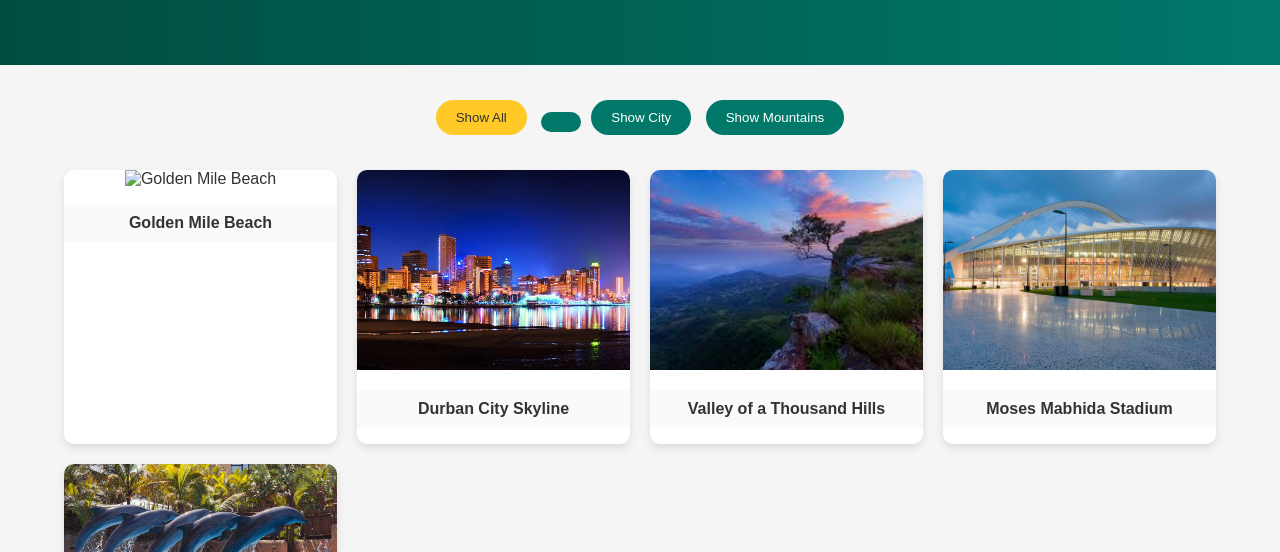
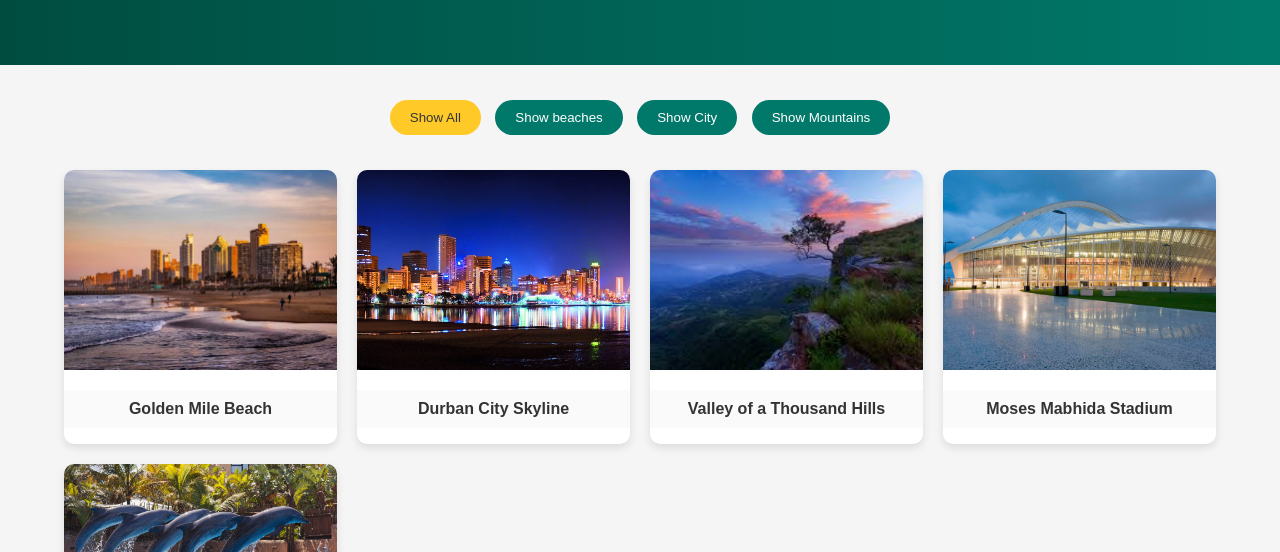
Before and after one commit to nthusengmokhomo54-ops/durban, a plain HTML site: page gallery.html in a window 1280 px wide. Shown: the part 248-800 px from the top of the page. Drawn offline with Linux system fonts and the light colour scheme.

Commit message:
Update gallery.html

```diff
--- a/gallery.html
+++ b/gallery.html
@@ -199,13 +199,13 @@
   </section>
   <section class="gallery-filters">
     <button class="filter-btn active" data-category="all">Show All</button>
-    <button class="filter-btn" data-category="beach"Show Beaches</button>
+    <button class="filter-btn" data-category="beach"Show Beaches>Show beaches</button>
     <button class="filter-btn" data-category="city">Show City</button>
     <button class="filter-btn" data-category="mountain">Show Mountains</button>
   </section>
   <section class="gallery-grid">
     <div class="gallery-item" data-category="beach">
-      <img src="golden.jpg" alt="Golden Mile Beach" class="gallery-img" />
+      <img src="golden mile.jpg" alt="Golden Mile Beach" class="gallery-img" />
       <p class="caption">Golden Mile Beach</p>
     </div>
 
```
